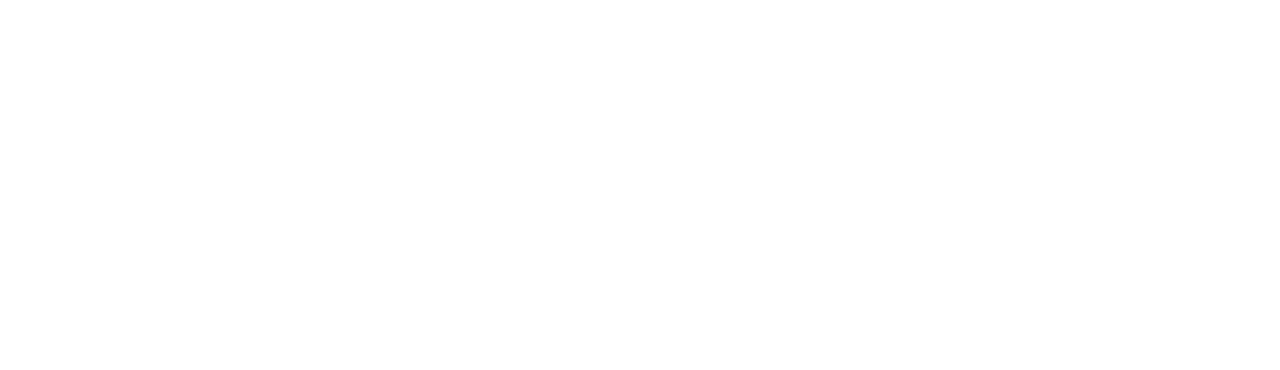
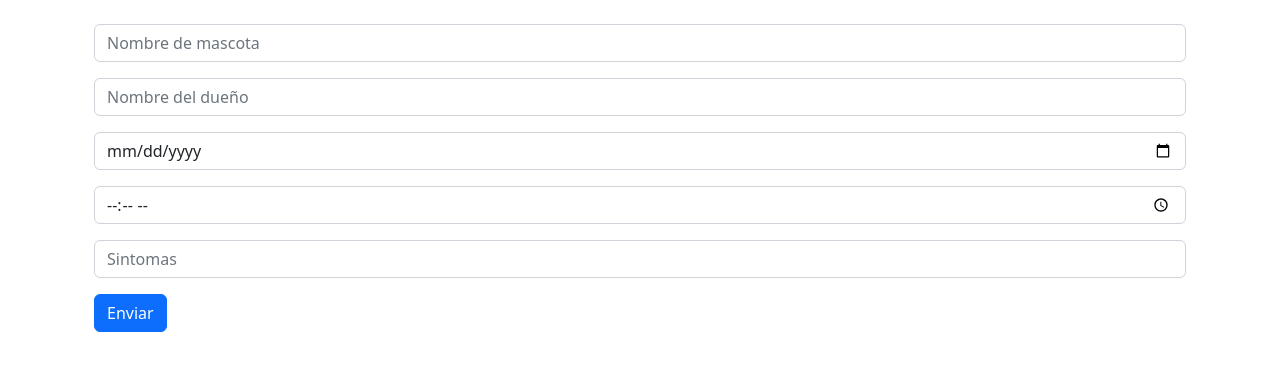
Before and after one commit to Fedreric/practicoReact-9, a React (Vite) app: page / in a window 1280 px wide. Shown: the top 370 px of the page. Built offline with nearby package versions, Linux system fonts and the light colour scheme.

Commit message:
Se llama al componente Formulario.jsx

```diff
--- a/src/App.jsx
+++ b/src/App.jsx
@@ -1,9 +1,16 @@
 import 'bootstrap/dist/css/bootstrap.min.css';
+import { Container } from "react-bootstrap";
 import './App.css'
+import Formulario from './components/Formulario';
 
 function App() {
   return (
     <>
+      <section className='mt-4'>
+        <Container>
+          <Formulario></Formulario>
+        </Container>
+      </section>
     </>
   )
 }
```
